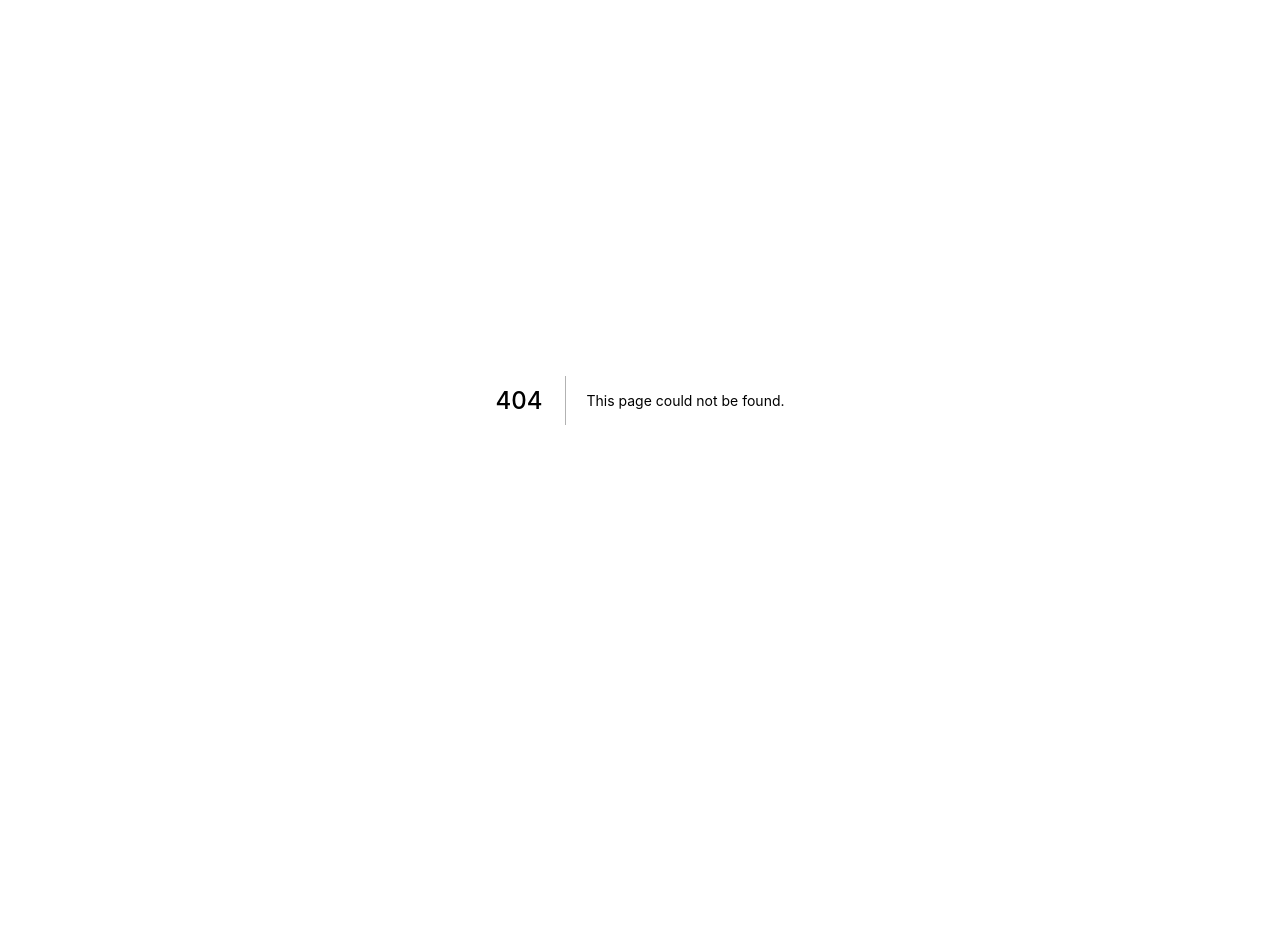
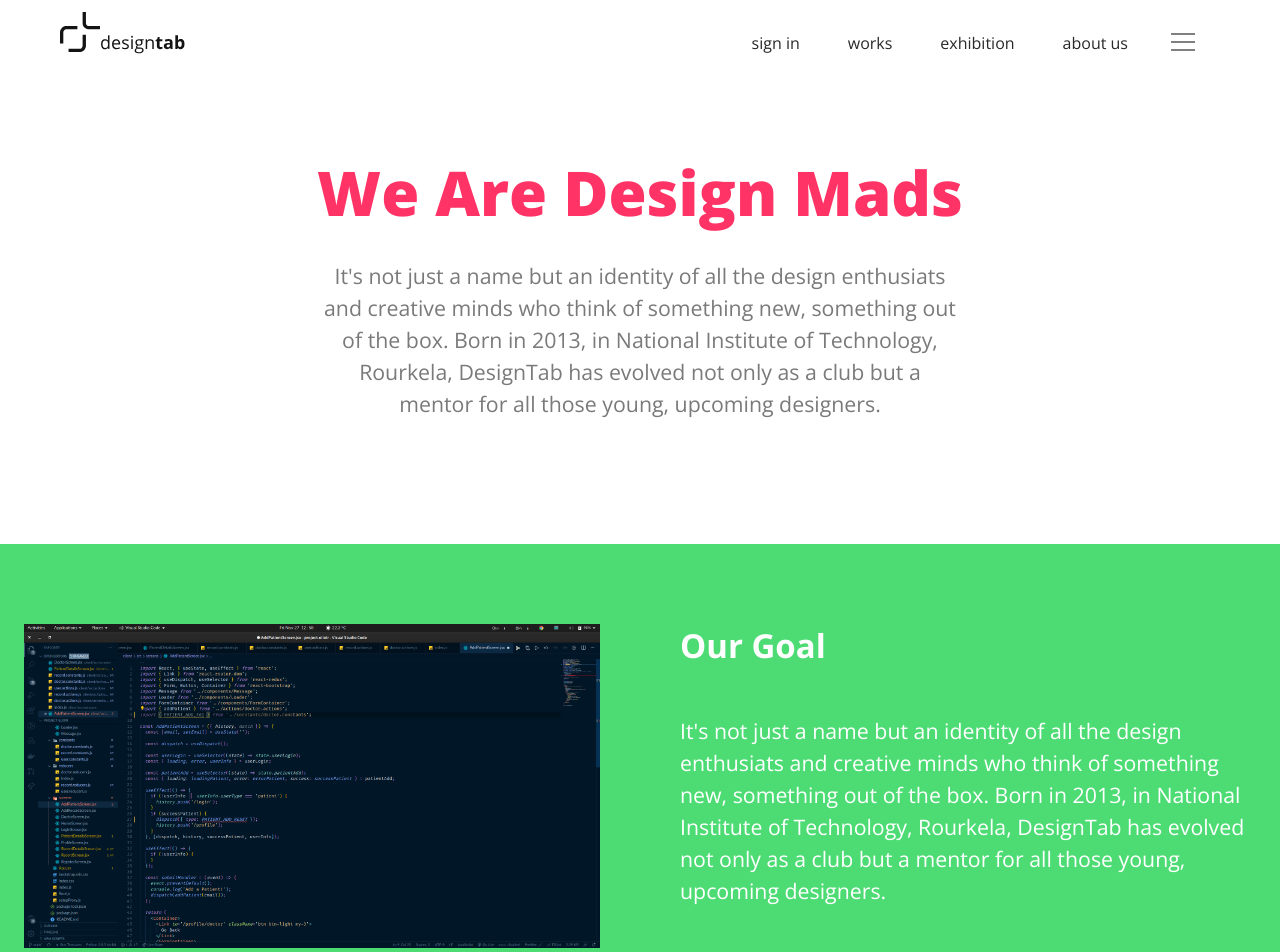
Before and after one commit to ankitkumarsamota121/project-berlin, a Next.js app: page /about in a window 1280 px wide. Before the commit this address had no page. Shown: the top 952 px of the page. Before the commit the page ends 800 px from the top, so only its background shows below. Built offline with nearby package versions, Linux system fonts and the light colour scheme.

Commit message:
About Screen

```diff
--- /dev/null
+++ b/pages/about.js
@@ -0,0 +1,22 @@
+import { makeStyles } from '@material-ui/core';
+import AboutScreen from '../src/screens/AboutScreen';
+import Header from '../src/components/Header';
+import Footer from '../src/components/Footer';
+
+const useStyles = makeStyles((theme) => ({
+  container: {
+    height: '100vh',
+  },
+}));
+
+export default function Home() {
+  const classes = useStyles();
+
+  return (
+    <>
+      <Header />
+      <AboutScreen />
+      <Footer />
+    </>
+  );
+}
--- a/src/components/Header/index.js
+++ b/src/components/Header/index.js
@@ -67,7 +67,7 @@ export default function Navbar(props) {
                         exhibition
                       </Typography>
                     </Link>
-                    <Link href='/'>
+                    <Link href='/about'>
                       <Typography variant='body2' className={classes.link}>
                         about us
                       </Typography>
--- /dev/null
+++ b/src/screens/AboutScreen/About.styles.js
@@ -0,0 +1,36 @@
+import { makeStyles } from '@material-ui/core';
+
+export default makeStyles((theme) => ({
+  grid: {
+    height: '60vh',
+  },
+  container: {
+    maxWidth: '40rem',
+    textAlign: 'center',
+    margin: '2rem 0',
+  },
+  title: {
+    fontWeight: 800,
+    color: theme.palette.primary.main,
+  },
+  description: {
+    color: theme.palette.grey[600],
+  },
+  image: {
+    maxWidth: '100%',
+  },
+  greenSection: {
+    backgroundColor: '#4ddc74',
+    padding: '3rem 0',
+  },
+  greenContainer: {
+    marginTop: '2rem',
+    marginBottom: '2rem',
+  },
+  whiteHeading: {
+    color: theme.palette.common.white,
+  },
+  whiteText: {
+    color: theme.palette.common.white,
+  },
+}));
--- /dev/null
+++ b/src/screens/AboutScreen/index.js
@@ -0,0 +1,53 @@
+import React from 'react';
+import { Grid, Typography, Container, Button, Link } from '@material-ui/core';
+import useStyles from './About.styles';
+
+function AboutScreen() {
+  const classes = useStyles();
+  return (
+    <>
+      <Grid
+        container
+        direction='column'
+        justify='center'
+        alignItems='center'
+        className={classes.grid}
+      >
+        <Typography variant='h1' className={classes.title}>
+          We Are Design Mads
+        </Typography>
+        <Grid item container direction='column' fluid='true' className={classes.container}>
+          <Typography variant='body1' className={classes.description}>
+            It's not just a name but an identity of all the design enthusiats and creative minds who
+            think of something new, something out of the box. Born in 2013, in National Institute of
+            Technology, Rourkela, DesignTab has evolved not only as a club but a mentor for all
+            those young, upcoming designers.
+          </Typography>
+        </Grid>
+      </Grid>
+
+      <section className={classes.greenSection}>
+        <Container className={classes.greenContainer}>
+          <Grid container spacing={10}>
+            <Grid item md={6}>
+              <img src='/images/image.png' className={classes.image} />
+            </Grid>
+            <Grid item md={6} container>
+              <Typography variant='h5' className={classes.whiteHeading}>
+                Our Goal
+              </Typography>
+              <Typography variant='body1' className={classes.whiteText}>
+                It's not just a name but an identity of all the design enthusiats and creative minds
+                who think of something new, something out of the box. Born in 2013, in National
+                Institute of Technology, Rourkela, DesignTab has evolved not only as a club but a
+                mentor for all those young, upcoming designers.
+              </Typography>
+            </Grid>
+          </Grid>
+        </Container>
+      </section>
+    </>
+  );
+}
+
+export default AboutScreen;
```
